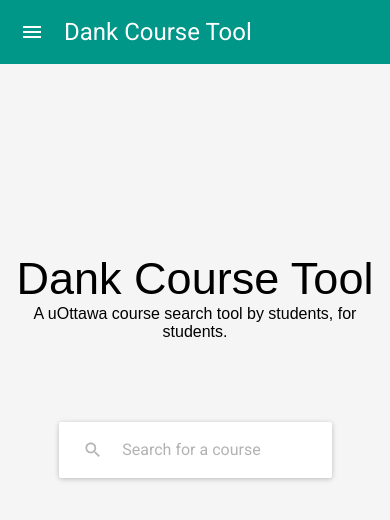
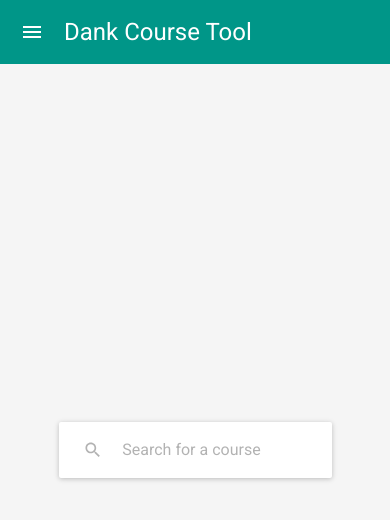
Before and after one commit to aakashsethi20/dank-course-tool, a React (Create React App) app: page / in a window 390 px wide. Shown: the top 520 px of the page. Built offline with nearby package versions, Linux system fonts and the light colour scheme; what react-tap-event-plugin would draw is missing.

Commit message:
better mobile support

```diff
--- /dev/null
+++ b/src/components/SearchBar.css
@@ -0,0 +1,11 @@
+@media (max-width: 400px) {
+  .tagline {
+    display: none;
+  }
+}
+
+@media (max-height: 400px) {
+  .tagline {
+    display: none;
+  }
+}
--- a/src/components/SearchBar.js
+++ b/src/components/SearchBar.js
@@ -7,6 +7,7 @@
 import SearchResults from './SearchResults';
 import Transition from 'react-transition-group/Transition';
 import courses from '../courses';
+import './SearchBar.css';
 
 const courseToString = (course) => `${course.code} - ${course.title}`;
 
@@ -107,7 +108,7 @@
                     {animationStatus => {
                       return (
                         <div>
-                            <div style={{
+                            <div className="tagline" style={{
                                 ...styles.message.defaultStyle,
                                 ...styles.message.transition[animationStatus]
                             }}>
```
